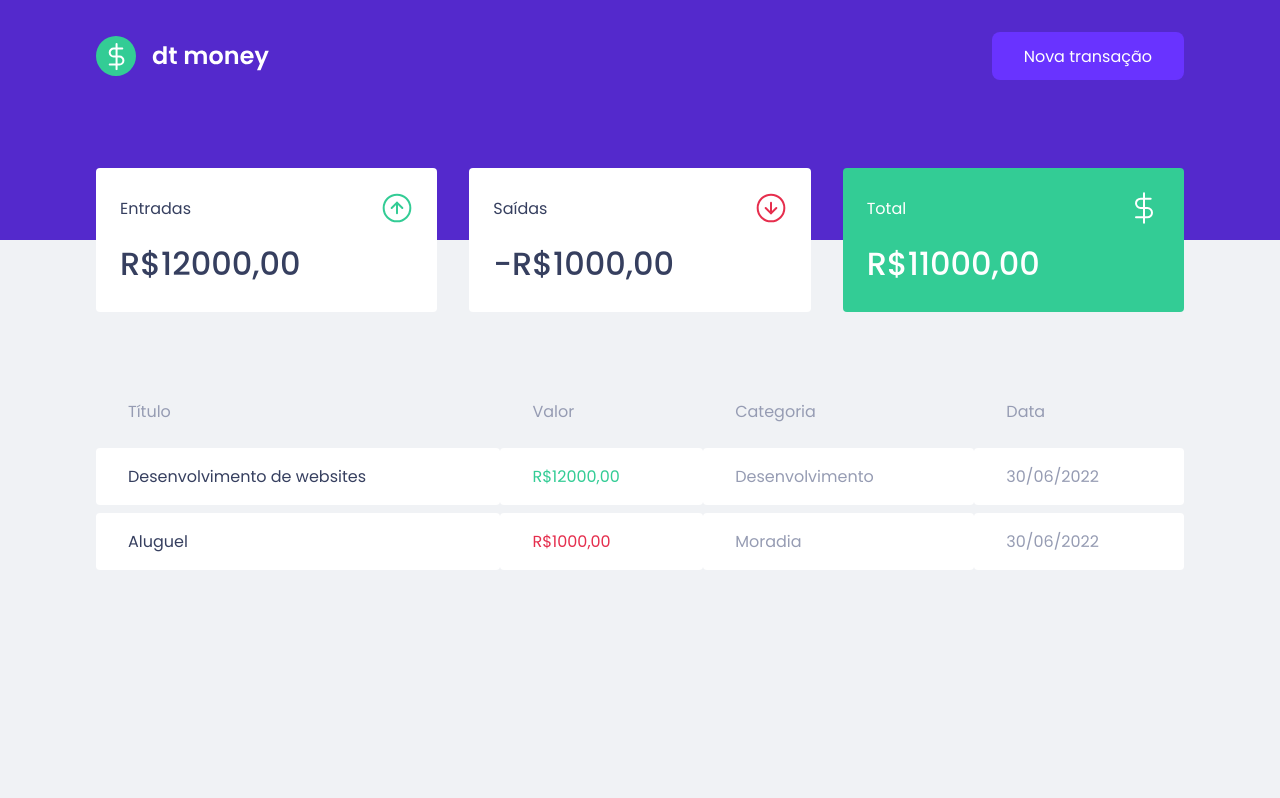
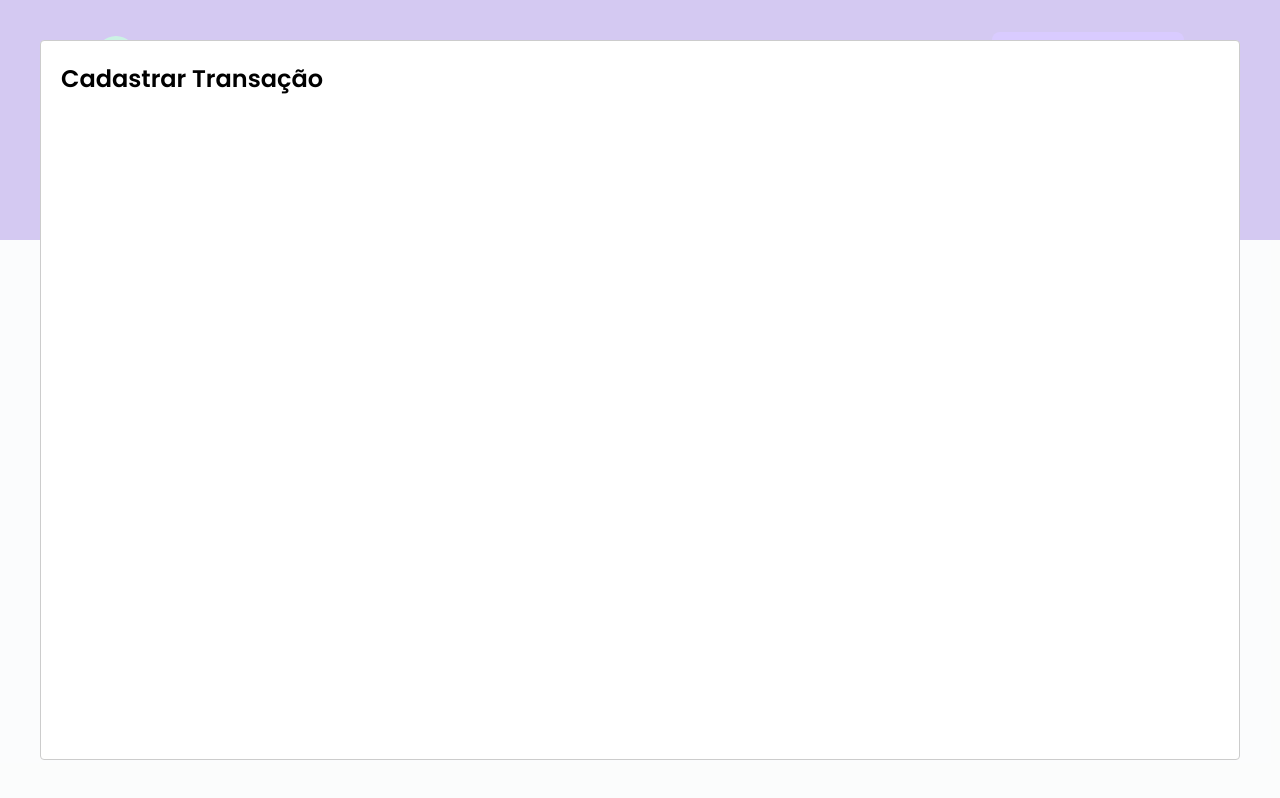
Before and after one commit to JuanSavedra/DtMoney, a React (Create React App) app: page / in a window 1280 px wide. Both pictures are taken after a click on the button "Nova transação". Built offline with nearby package versions, Linux system fonts and the light colour scheme; no server answers; what miragejs would draw is missing.

Commit message:
config modal

```diff
--- a/package.json
+++ b/package.json
@@ -7,6 +7,7 @@
     "miragejs": "^0.1.45",
     "react": "^18.2.0",
     "react-dom": "^18.2.0",
+    "react-modal": "^3.15.1",
     "react-scripts": "5.0.1",
     "styled-components": "^5.3.5",
     "web-vitals": "^2.1.0"
@@ -19,6 +20,7 @@
     "@types/node": "^16.7.13",
     "@types/react": "^18.0.0",
     "@types/react-dom": "^18.0.0",
+    "@types/react-modal": "^3.13.1",
     "@types/styled-components": "^5.1.25",
     "typescript": "^4.4.2"
   },
--- a/src/App.tsx
+++ b/src/App.tsx
@@ -1,12 +1,32 @@
+import Modal from 'react-modal';
 import { Header } from "./components /Header";
+import { useState } from 'react';
 import { Dashboard } from './components /Dashboard/index';
 import { GlobalStyle } from "./styles/global";
 
+Modal.setAppElement('#root');
+
 export function App() {
+  const [isOpenNewTransactionModal, setIsOpenNewTransactionModal] = useState(false);
+
+  function handleOpenNewTransactionModal() {
+    setIsOpenNewTransactionModal(true);
+  }
+
+  function handleCloseNewTransactionModal() {
+    setIsOpenNewTransactionModal(false);
+  }
+
   return (
     <>
-      <Header />
+      <Header onOpenNewTransactionModal={handleOpenNewTransactionModal}/>
       <Dashboard />
+      <Modal
+        isOpen={isOpenNewTransactionModal}
+        onRequestClose={handleCloseNewTransactionModal}
+      >
+        <h2>Cadastrar Transação</h2>
+      </Modal>
       <GlobalStyle />
     </>
   );
--- a/src/components /Header/index.tsx
+++ b/src/components /Header/index.tsx
@@ -1,12 +1,19 @@
 import logo from '../../assets/logo.svg';
 import { Container, Content } from './styles';
 
-export function Header() {
+interface HeaderProps {
+  onOpenNewTransactionModal: () => void;
+}
+
+export function Header({ onOpenNewTransactionModal }: HeaderProps) {
   return (
     <Container>
       <Content>
         <img src={logo} alt="dt money" />
-        <button type="button">
+        <button
+          type="button"
+          onClick={onOpenNewTransactionModal}
+        >
           Nova transação
         </button>
       </Content>
```
Also changed, not shown: 1 other file (tests, documents, lock files or other folders).
